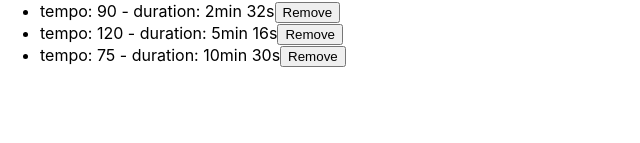
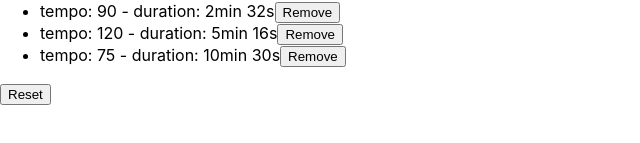
Before and after one commit to SamDhondt/oop-vs-fp-onderzoek, a React (Create React App) app in the folder frontend-react/: page / in a window 1280 px wide. Shown: the part 157-300 px from the top of the page, without its empty margins (0-640 px from the left). Built offline with nearby package versions, Linux system fonts and the light colour scheme.

Commit message:
feat: react - add reset button for EditableList component

```diff
--- a/frontend-react/src/App.js
+++ b/frontend-react/src/App.js
@@ -22,6 +22,8 @@ const practiceSessions = [
 const removePracticeSession = id =>
   console.log(`removing session with id ${id}`);
 
+const removeAllPracticeSessions = () => console.log('removing all sessions');
+
 const App = () => (
   <div>
     <Metronome defaultSound={sounds.click} defaultTempo={60} />
@@ -34,6 +36,7 @@ const App = () => (
       items={practiceSessions}
       ItemComponent={PracticeSessionItem}
       onRemove={removePracticeSession}
+      onReset={removeAllPracticeSessions}
     />
   </div>
 );
--- a/frontend-react/src/common/editableList.js
+++ b/frontend-react/src/common/editableList.js
@@ -1,7 +1,7 @@
 import React from 'react';
 import PropTypes from 'prop-types';
 
-const EditableList = ({ items, ItemComponent, onRemove }) => {
+const EditableList = ({ items, ItemComponent, onRemove, onReset }) => {
   return (
     <div>
       <ul>
@@ -12,6 +12,7 @@ const EditableList = ({ items, ItemComponent, onRemove }) => {
           </li>
         ))}
       </ul>
+      <button onClick={onReset}>Reset</button>
     </div>
   );
 };
@@ -23,7 +24,8 @@ EditableList.propTypes = {
     })
   ).isRequired,
   ItemComponent: PropTypes.func.isRequired,
-  onRemove: PropTypes.func.isRequired
+  onRemove: PropTypes.func.isRequired,
+  onReset: PropTypes.func.isRequired
 };
 
 export default EditableList;
```
